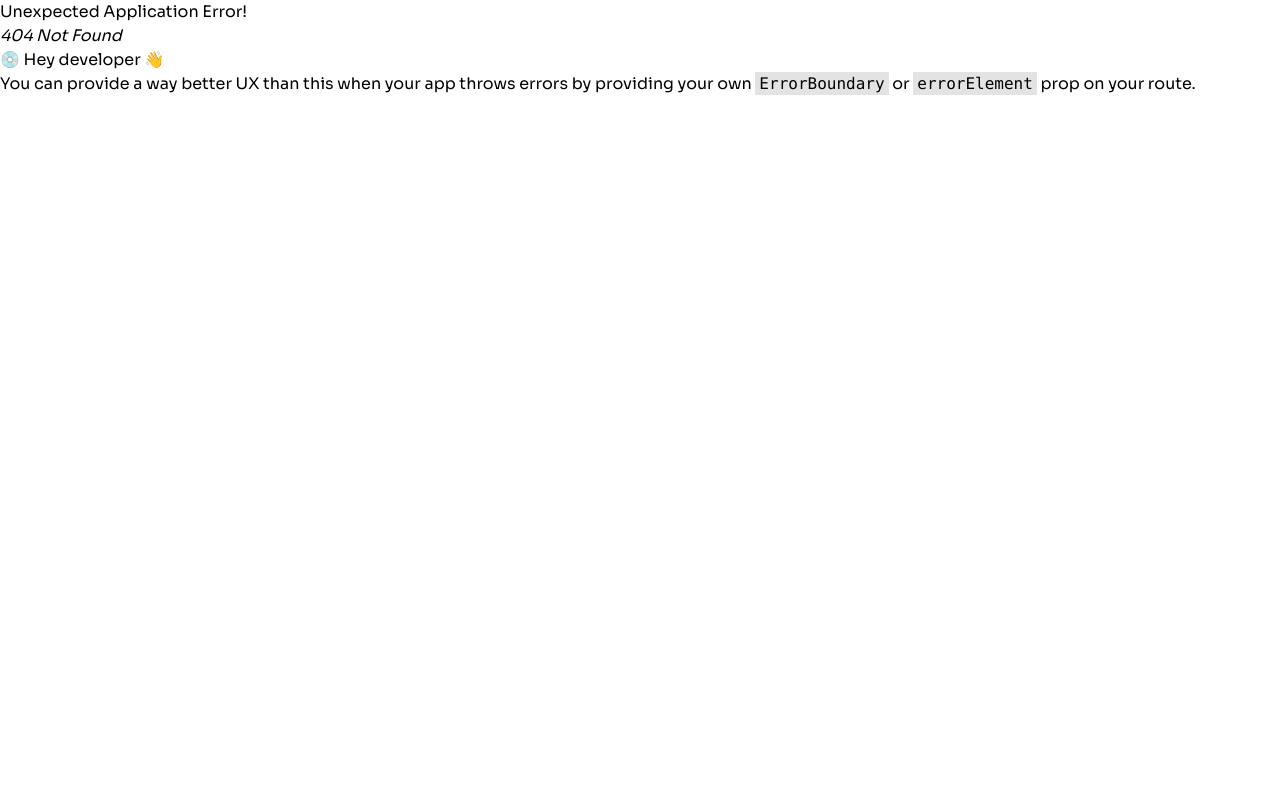
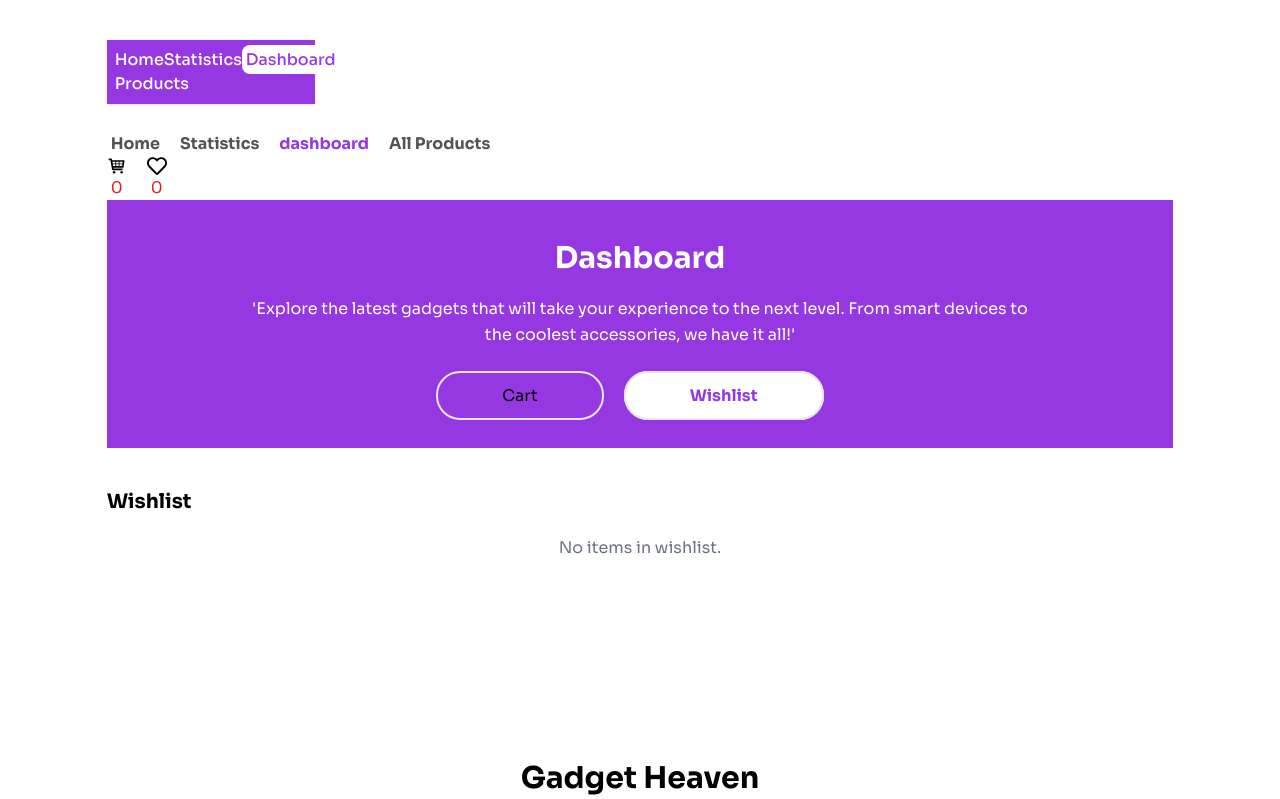
Before and after one commit to programming-hero-web-course-4/b10a8-gadget-heaven-NI-Lipu, a React (Vite) app: page /dashboard/wishlist in a window 1280 px wide. Before the commit this address had no page. Shown: the top 799 px of the page. Built offline with nearby package versions, Linux system fonts and the light colour scheme.

Commit message:
Add wishlist button funtionality

```diff
--- a/src/components/Banner.jsx
+++ b/src/components/Banner.jsx
@@ -6,12 +6,12 @@ import { GrCart } from "react-icons/gr";
 import { FaRegHeart } from "react-icons/fa6";
 
 
-const Banner = ({product, handleCard, isCart}) => {
+const Banner = ({product, handleCard, isCart, handleWishlist, isWishlist}) => {
   const navigate = useNavigate()
   const {pathname} = useLocation()
 
 
-  const {product_id, product_title, product_image, category, price, description, Specification, availability, rating} = product || {};
+  const {product_id, product_title, product_image, price, description, Specification, availability, rating} = product || {};
   return (
     <div className="relative w-11/12 lg:w-10/12 rounded-b-xl mx-auto bg-[#9538e2] pt-5">
       {pathname == `/product/${product_id}` ? (
@@ -82,7 +82,7 @@ const Banner = ({product, handleCard, isCart}) => {
 
               <div className="flex items-center gap-3">
                 <button disabled={isCart} onClick={()=>handleCard(product)} className="btn bg-[#8b35d2] rounded-3xl text-white text-lg">Add To Card <GrCart className="ml-1" size={'19'} /></button>
-                <button className="btn rounded-full border-2"><FaRegHeart size={'25'} /></button>
+                <button disabled={isWishlist} onClick={()=>handleWishlist(product)} className="btn rounded-full border-2"><FaRegHeart size={'25'} /></button>
               </div>
             </div>
           </div>
--- a/src/components/Card.jsx
+++ b/src/components/Card.jsx
@@ -1,10 +1,12 @@
 import { IoTrashBinSharp } from "react-icons/io5";
+import { useLocation } from "react-router-dom";
 
 
-const Card = ({item, handleRemoveFromCart}) => {
+const Card = ({item, handleRemoveFromCart, handleRemoveFromWishlist}) => {
   const {product_id, product_title, product_image, category, price, description, Specification, availability, rating} = item || {};
   // console.log(item)
 
+  const {pathname} = useLocation()
 
   return (
     <div className='md:flex items-center w-full bg-[#f6f6f6] px-6 py-4 rounded-lg gap-6 mb-5'>
@@ -15,7 +17,12 @@ const Card = ({item, handleRemoveFromCart}) => {
           <p className='text-[#6c6b6f] my-1'>{description}</p>
           <p className='font-semibold text-lg'>Price: ${price}</p>
         </div>
-        <button onClick={()=> handleRemoveFromCart(item)} className="text-red-600 mt-5 md:mt-0 text-4xl md:text-2xl 2xl:mr-20"><IoTrashBinSharp /></button>
+        {pathname === '/dashboard'?(
+           <button onClick={()=> handleRemoveFromCart(item)} className="text-red-600 mt-5 md:mt-0 text-4xl md:text-2xl 2xl:mr-20"><IoTrashBinSharp /></button>
+        ):(
+          <button onClick={()=> handleRemoveFromWishlist(product_id)} className="text-red-600 mt-5 md:mt-0 text-4xl md:text-2xl 2xl:mr-20"><IoTrashBinSharp /></button>
+        )}
+
       </div>
     </div>
   );
--- a/src/components/Cards.jsx
+++ b/src/components/Cards.jsx
@@ -2,10 +2,11 @@ import { useContext, useEffect, useRef, useState } from "react";
 import { getAllData, removeAllData, removeFromCart } from "../utils/card";
 import Card from "./Card";
 import { PiSortDescendingBold } from "react-icons/pi";
-import { CartContext, MoneyContext} from "../utils/cardContext";
+import { CartContext, MoneyContext, WishlistContext} from "../utils/cardContext";
 import { decreaseMoney, getTotalMoney, removeTotalMoney } from "../utils/money";
 import modalImage from "../assets/Group.png";
-import { useNavigate } from "react-router-dom";
+import { useLocation, useNavigate } from "react-router-dom";
+import { getAllWishlistData, removeFromWishlist } from "../utils/wishlist";
 
 
 
@@ -18,6 +19,9 @@ const Cards = () => {
   const modalRef = useRef(null);
   const navigate = useNavigate();
   const [isPurchase, setIsPurchase] = useState(false)
+  const {pathname} = useLocation()
+  const {wishlist, setWishlist} = useContext(WishlistContext)
+  console.log(wishlist)
 
 
 
@@ -25,11 +29,12 @@ const Cards = () => {
   useEffect(()=> {
     setData(getAllData())
     setMoney(getTotalMoney())
+    setWishlist(getAllWishlistData())
 
     if (getAllData().length === 0) {
       setIsPurchase(true);
     }
-  }, [setData, setMoney])
+  }, [setData, setMoney, setWishlist])
 
 
 
@@ -42,6 +47,12 @@ const Cards = () => {
     // Decrease Money
     decreaseMoney(product.price)
     setMoney(getTotalMoney())
+  }
+
+  // Handle Remove From Wishlist
+  const handleRemoveFromWishlist = id =>{
+    removeFromWishlist(id)
+    setWishlist(getAllWishlistData())
   }
 
   // HANDLE SORT
@@ -73,40 +84,91 @@ const Cards = () => {
   }
 
   return (
+    <>
+    {pathname === '/dashboard' ? (
       <div className="my-10">
         <div className="flex items-center justify-between mb-5">
           <h3 className="font-bold text-xl">Cart</h3>
           <div className="flex items-center">
-          <p className="font-bold text-xl">Total cost: <span>${money}</span></p>
+            <p className="font-bold text-xl">
+              Total cost: <span>${money}</span>
+            </p>
 
-          <button onClick={()=> handleSort('price')} className="font-semibold text-lg flex items-center mx-3 gap-1 text-[#9538e2] py-1 px-3 border-2 border-[#9538e2] rounded-3xl"><span>Sort by Price</span> <PiSortDescendingBold size={'20'} /></button>
+            <button
+              onClick={() => handleSort('price')}
+              className="font-semibold text-lg flex items-center mx-3 gap-1 text-[#9538e2] py-1 px-3 border-2 border-[#9538e2] rounded-3xl"
+            >
+              <span>Sort by Price</span> <PiSortDescendingBold size={'20'} />
+            </button>
 
-          <button disabled={isPurchase} onClick={handlePurchase} className={`font-medium text-lg text-white py-1 px-3 rounded-3xl bg-[#9538e2]
-          ${isPurchase ? "opacity-30 cursor-not-allowed" : ""}`}>Purchase</button>
+            <button
+              disabled={isPurchase}
+              onClick={handlePurchase}
+              className={`font-medium text-lg text-white py-1 px-3 rounded-3xl bg-[#9538e2] ${
+                isPurchase ? 'opacity-30 cursor-not-allowed' : ''
+              }`}
+            >
+              Purchase
+            </button>
 
             {/* Modal */}
             <dialog ref={modalRef} className="modal">
-
               <div className="modal-box text-center">
                 <img className="mx-auto mb-6" src={modalImage} alt="" />
-              <h3 className="font-bold text-2xl border-b-2 pb-2 w-fit mx-auto">Payment Successfully</h3>
+                <h3 className="font-bold text-2xl border-b-2 pb-2 w-fit mx-auto">
+                  Payment Successfully
+                </h3>
                 <p className="py-4 text-[#6b6b6f]">Thanks for purchasing.</p>
                 <p className="text-[#6b6b6f] font-bold">Total: ${money}</p>
                 <div className="w-full mt-5">
                   <form method="dialog">
                     {/* if there is a button in form, it will close the modal */}
-                  <button onClick={handleModalButton} className="btn w-full font-bold text-lg rounded-3xl">Close</button>
+                    <button
+                      onClick={handleModalButton}
+                      className="btn w-full font-bold text-lg rounded-3xl"
+                    >
+                      Close
+                    </button>
                   </form>
                 </div>
               </div>
             </dialog>
-
           </div>
         </div>
-      {
-        remainData.map(item => <Card handleRemoveFromCart={handleRemoveFromCart} key={item.product_id} item={item}></Card>)
-      }
+
+        {/* Render Cart Items */}
+        {remainData.length > 0 ? (
+          remainData.map((item) => (
+            <Card
+              handleRemoveFromCart={handleRemoveFromCart}
+              key={item.product_id}
+              item={item}
+            />
+          ))
+        ) : (
+          <p className="text-center text-gray-500">No items in cart.</p>
+        )}
       </div>
+    ) : (
+      // ✅ This block is now correctly formatted
+      <div className="my-10">
+        <h3 className="font-bold text-xl mb-5">Wishlist</h3>
+        {wishlist.length > 0 ? (
+          wishlist.map((item) => (
+            <Card
+              handleRemoveFromWishlist={handleRemoveFromWishlist}
+              key={item.product_id}
+              item={item}
+            />
+          ))
+        ) : (
+          <p className="text-center text-gray-500">No items in wishlist.</p>
+        )}
+      </div>
+    )}
+  </>
+
+
   );
 };
 
--- a/src/components/Heading2.jsx
+++ b/src/components/Heading2.jsx
@@ -7,10 +7,14 @@ const Heading2 = ({title, subtitle, className}) => {
     <div className="text-center bg-[#9538e2] w-11/12 lg:w-10/12 mx-auto py-10 px-4">
       <h2 className={`font-bold text-xl mb-5 md:text-3xl text-white ${className}`}>{title}</h2>
       <p className="text-white leading-relaxed">{subtitle}</p>
-      {pathname == '/dashboard' &&(
+      {pathname.startsWith('/dashboard') && (
       <div className='mt-9'>
-        <NavLink to='/dashboard' className={({isActive}) => `${isActive && 'bg-white font-bold text-[#9538e2]'} mr-5 py-3 px-12 md:px-16 border-2 rounded-3xl `}>Cart</NavLink>
-        <NavLink to='/wishlist' className={({isActive}) => `${isActive && 'bg-white font-bold text-[#9538e2]'} py-3 px-12 md:px-16 border-2 rounded-3xl `}>Wishlist</NavLink>
+        <NavLink to='/dashboard' end   className={({ isActive }) =>
+    `${isActive ? 'bg-white font-bold text-[#9538e2]' : ''} mr-5 py-3 px-12 md:px-16 border-2 rounded-3xl`
+  }>Cart</NavLink>
+        <NavLink to='/dashboard/wishlist'   className={({ isActive }) =>
+    `${isActive ? 'bg-white font-bold text-[#9538e2]' : ''} mr-5 py-3 px-12 md:px-16 border-2 rounded-3xl`
+  }>Wishlist</NavLink>
       </div>
       )}
     </div>
--- a/src/components/Navbar.jsx
+++ b/src/components/Navbar.jsx
@@ -2,13 +2,14 @@ import { TiShoppingCart } from "react-icons/ti";
 import { FaRegHeart } from "react-icons/fa";
 import { NavLink, useLocation } from "react-router-dom";
 import { useContext } from "react";
-import { CartContext } from "../utils/cardContext";
+import { CartContext, WishlistContext } from "../utils/cardContext";
 // import { getAllData } from "../utils/card";
 // import { useState } from "react";
 
 const Navbar = () => {
   const {pathname} = useLocation()
   const {data} = useContext(CartContext)
+  const {wishlist} = useContext(WishlistContext)
   // const data = getAllData()
   // const [countCart, setCountCart] = useState(data);
   // console.log(pathname)
@@ -70,7 +71,7 @@ const Navbar = () => {
     <button className="btn btn-circle">
       <div className="indicator">
       <FaRegHeart size={20} />
-        <span className="text-red-600 indicator-item">0</span>
+        <span className="text-red-600 indicator-item">{wishlist.length}</span>
       </div>
     </button>
   </div>
--- /dev/null
+++ b/src/components/Wishlist.jsx
@@ -0,0 +1,11 @@
+
+
+const Wishlist = () => {
+  return (
+    <div>
+      Wishlist
+    </div>
+  );
+};
+
+export default Wishlist;
--- a/src/layouts/MainLayout.jsx
+++ b/src/layouts/MainLayout.jsx
@@ -3,7 +3,7 @@ import Footer from "../components/Footer";
 import Navbar from "../components/Navbar";
 import { Toaster } from 'react-hot-toast';
 import { useState } from "react";
-import { CartContext, MoneyContext} from "../utils/cardContext";
+import { CartContext, MoneyContext, WishlistContext} from "../utils/cardContext";
 import { getTotalMoney } from "../utils/money";
 
 
@@ -12,10 +12,12 @@ import { getTotalMoney } from "../utils/money";
 const MainLayout = () => {
   const [data, setData] = useState([]);
   const [money, setMoney] = useState(getTotalMoney())
+  const [wishlist, setWishlist] = useState([])
 
   return (
     <div>
 
+        <WishlistContext.Provider value={{wishlist, setWishlist}}>
           <MoneyContext.Provider value={{money, setMoney}}>
             <CartContext.Provider value={{data, setData}}>
               <Toaster />
@@ -26,6 +28,7 @@ const MainLayout = () => {
               <Footer></Footer>
             </CartContext.Provider>
           </MoneyContext.Provider>
+        </WishlistContext.Provider>
 
     </div>
   );
--- a/src/pages/ProductDetails.jsx
+++ b/src/pages/ProductDetails.jsx
@@ -2,8 +2,9 @@ import { useLoaderData, useParams } from "react-router-dom";
 import Banner from "../components/Banner";
 import { useContext, useEffect, useState } from "react";
 import { addToCard, getAllData } from "../utils/card";
-import { CartContext, MoneyContext } from "../utils/cardContext";
+import { CartContext, MoneyContext, WishlistContext } from "../utils/cardContext";
 import { getTotalMoney, setTotalMoney } from "../utils/money";
+import { addToWishlist, getAllWishlistData } from "../utils/wishlist";
 
 
 
@@ -13,10 +14,12 @@ const ProductDetails = () => {
 
   const {setData} = useContext(CartContext)
   const {setMoney} = useContext(MoneyContext)
+  const {setWishlist} = useContext(WishlistContext)
 
 // console.log(setData)
   const [product, setProducts] = useState();
-  const [isCart, setIsCart] = useState(false)
+  const [isCart, setIsCart] = useState(false);
+  const [isWishlist, setIsWishlist] = useState(false)
 
   // console.log(product)
 
@@ -25,8 +28,9 @@ const ProductDetails = () => {
     const singleProduct = data.find(item =>item.product_id == id);
     setProducts(singleProduct);
     setData(getAllData());
+    setWishlist(getAllWishlistData())
      // Money Count
-    //  setMoney(getTotalMoney().reduce((acc, num)=> acc + num, 0))
+
      setMoney(getTotalMoney())
 
 
@@ -34,7 +38,13 @@ const ProductDetails = () => {
     const allData = getAllData()
     const isExist = allData.find(item => item.product_id == singleProduct.product_id);
     if(isExist) setIsCart(true)
-  }, [data, id, setData, setMoney])
+
+    // Disable Add to Wishlist Button
+    const allWishlistData = getAllWishlistData()
+    const wishlist = allWishlistData.find(item => item.product_id == singleProduct.product_id);
+    if(wishlist) setIsWishlist(true)
+
+  }, [data, id, setData, setMoney, setWishlist])
 
 
   // Handle CART BUTTON
@@ -52,9 +62,18 @@ const ProductDetails = () => {
     // setMoney(getTotalMoney().reduce((acc, num)=> acc + num, 0))
     setMoney(getTotalMoney());
   }
+
+  // Handle WishList Button
+  const handleWishlist = (product) =>{
+    addToWishlist(product)
+    setWishlist(getAllWishlistData())
+
+    // Disable Add to Wishlist Button
+    setIsWishlist(true)
+  }
   return (
     <div>
-      <Banner handleCard={handleCard} isCart={isCart} product={product} ></Banner>
+      <Banner isWishlist={isWishlist} handleWishlist={handleWishlist} handleCard={handleCard} isCart={isCart} product={product} ></Banner>
     </div>
   );
 };
--- a/src/routes/Routes.jsx
+++ b/src/routes/Routes.jsx
@@ -8,6 +8,8 @@ import AllProducts from "../components/AllProducts";
 import Products from "../components/Products";
 import ProductDetails from "../pages/ProductDetails";
 import Cards from "../components/Cards";
+// import Wishlist from "../components/Wishlist";
+// import Card from "../components/Card";
 
 const routes = createBrowserRouter([
 {
@@ -40,9 +42,13 @@ const routes = createBrowserRouter([
       element: <Dashboard></Dashboard>,
       children:[
         {
-          path: '/dashboard',
+          index: true,
           element: <Cards></Cards>
         },
+        {
+          path: 'wishlist',
+          element: <Cards></Cards>
+        }
       ]
     },
     {
--- a/src/utils/cardContext.js
+++ b/src/utils/cardContext.js
@@ -1,4 +1,4 @@
 import { createContext } from "react";
 
 
-export const [CartContext, MoneyContext] = [createContext(), createContext()];
+export const [CartContext, MoneyContext, WishlistContext] = [createContext(), createContext(), createContext()];
--- /dev/null
+++ b/src/utils/wishlist.js
@@ -0,0 +1,33 @@
+import toast from 'react-hot-toast';
+
+//  Get all data from Local Storage.
+const getAllWishlistData =() =>{
+  const allData = localStorage.getItem('wishlist');
+  if(allData){
+    const data = JSON.parse(allData);
+    return data;
+  }
+  else{
+    return [];
+  }
+}
+
+// Set data to Local Storage.
+const addToWishlist = product =>{
+  const card = getAllWishlistData();
+  const isExist = card.find(item => item.product_id == product.product_id)
+  if(isExist) return toast.error('The product already exists!')
+  card.push(product);
+  localStorage.setItem('wishlist', JSON.stringify(card))
+  toast.success('Successfully added!')
+}
+
+// Remove data from Local Storage.
+const removeFromWishlist = id =>{
+  const allData= getAllWishlistData();
+  const remainingData = allData.filter(item => item.product_id != id);
+  localStorage.setItem('wishlist', JSON.stringify(remainingData));
+  toast.success('Successfully remove!');
+}
+
+export {getAllWishlistData, addToWishlist, removeFromWishlist}
```
Lines whose indentation alone changed are shown as unchanged.
